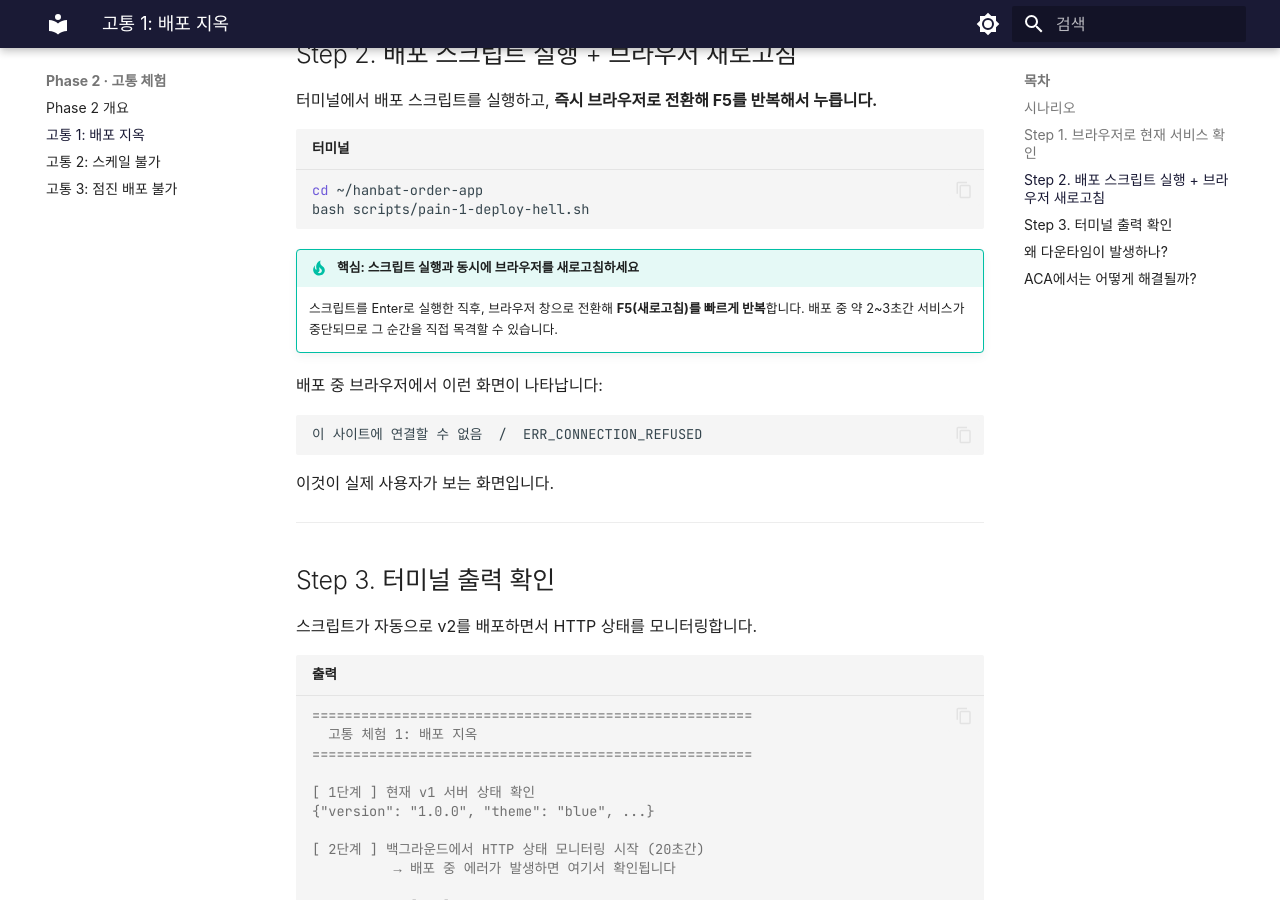
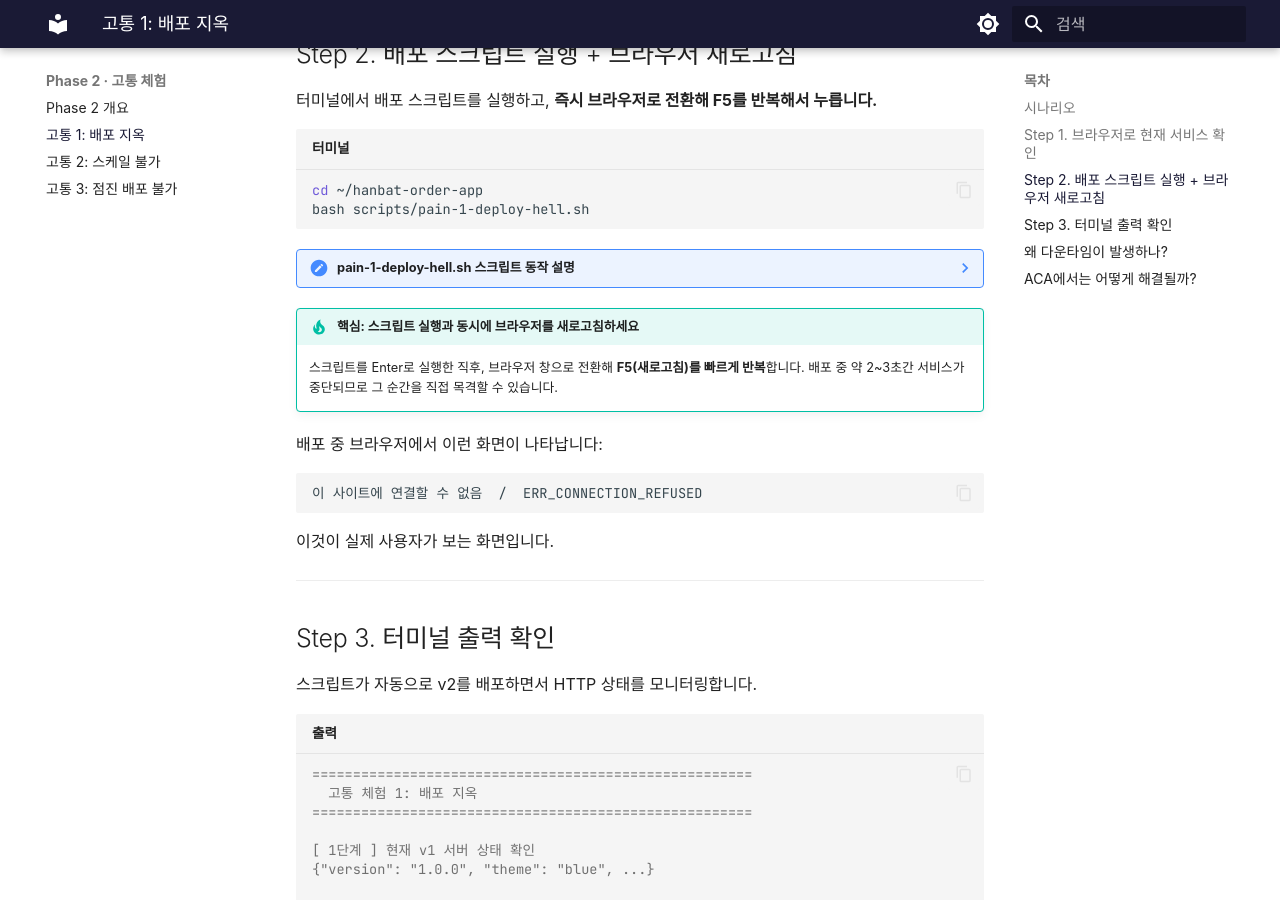
Before and after one commit to skilleat-labs/container-service-labs, an MkDocs documentation site: the page built from docs/phase-2/pain-1-deploy-hell.md, in a window 1280 px wide and 900 px high, scrolled down 702 px. Built offline with MkDocs 1.6.1 and Material for MkDocs 9.7.7, drawn with Linux system fonts in a browser that asks for light colours; some web fonts are replaced; part of the change alters nothing that is shown.

Commit message:
docs: pain-1-deploy-hell.sh 스크립트 동작 설명 추가

````diff
--- a/docs/phase-2/pain-1-deploy-hell.md
+++ b/docs/phase-2/pain-1-deploy-hell.md
@@ -32,6 +32,26 @@ http://<VM_IP>:8000
 cd ~/hanbat-order-app
 bash scripts/pain-1-deploy-hell.sh
 ```
+
+??? note "pain-1-deploy-hell.sh 스크립트 동작 설명"
+    이 스크립트는 총 4단계로 동작합니다.
+
+    | 단계 | 내용 |
+    |------|------|
+    | 1단계 | v1 API 서버 상태 확인 (`/version` 호출) — 연결 안 되면 즉시 종료 |
+    | 2단계 | 백그라운드에서 `/health` 를 0.5초 간격으로 20초간 호출하며 HTTP 상태 기록 |
+    | 3단계 | `docker compose up -d` 로 v2 배포 시작 → 컨테이너 재생성으로 서비스 중단 발생 |
+    | 4단계 | 배포 완료 후 결과 분석 출력, v1으로 자동 롤백 |
+
+    배포 중 모니터링 출력 예시:
+    ```
+    10:30:01  [OK ] HTTP 200
+    10:30:02  [!!!] HTTP ERR  ← 서비스 중단 발생!
+    10:30:03  [!!!] HTTP ERR
+    10:30:04  [OK ] HTTP 200
+    ```
+
+    `ERR`은 HTTP 응답 자체가 없는 상태(연결 거부)로, 503보다 심각합니다.
 
 !!! tip "핵심: 스크립트 실행과 동시에 브라우저를 새로고침하세요"
     스크립트를 Enter로 실행한 직후, 브라우저 창으로 전환해 **F5(새로고침)를 빠르게 반복**합니다.
````
